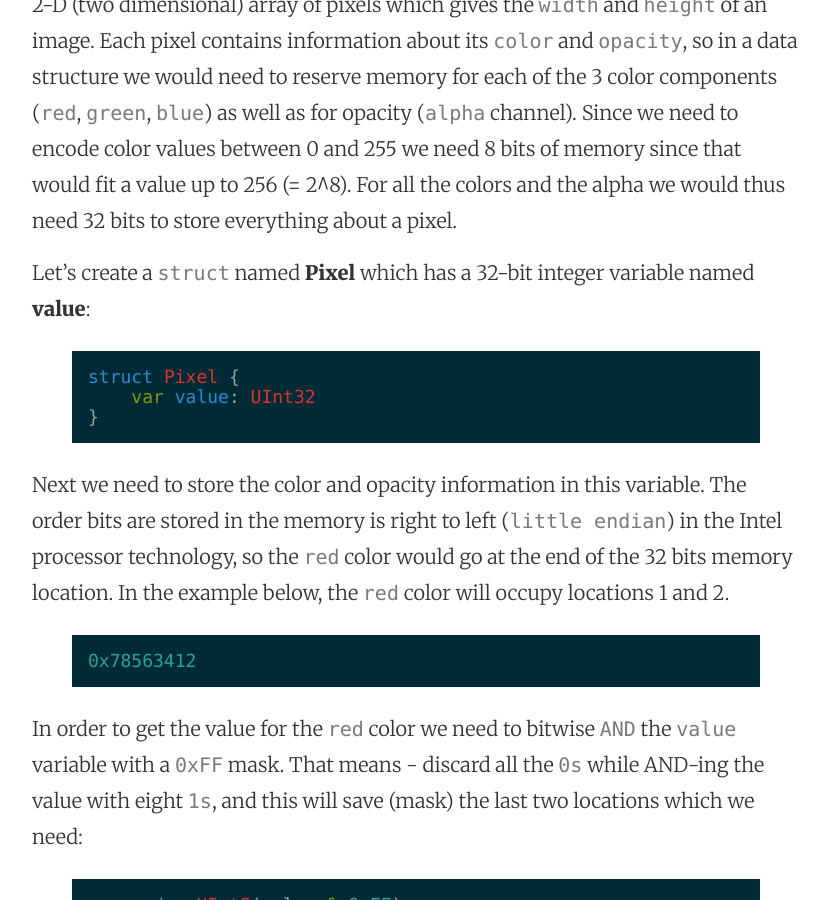
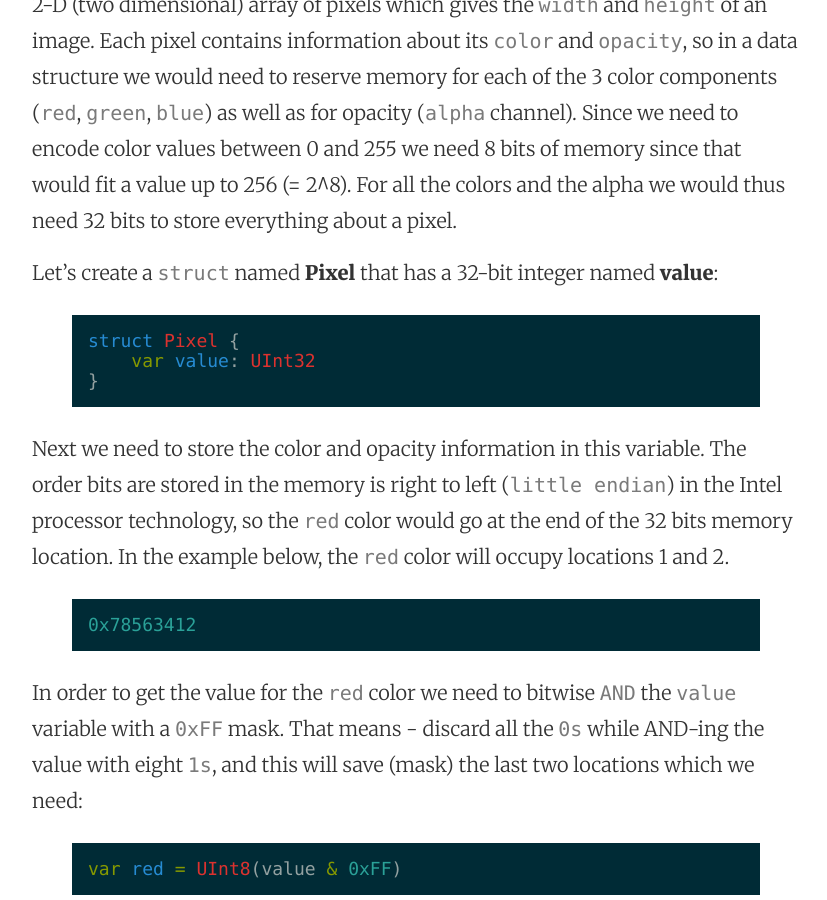
Before and after one commit to mhorga/mhorga.github.io, a Jekyll site: the page built from _posts/2015-10-05-image-processing-in-ios.markdown, in a window 1280 px wide and 900 px high, scrolled down 584 px. Shown: the whole window, without its empty margins (224-1051 px from the left). Built offline with Jekyll 4.4.1, drawn with Linux system fonts in a browser that asks for light colours.

Commit message:
Post update: Image processing in iOS

```diff
--- a/_posts/2015-10-05-image-processing-in-ios.markdown
+++ b/_posts/2015-10-05-image-processing-in-ios.markdown
@@ -5,7 +5,7 @@ layout: post
 ---
 Last time we looked at animations in iOS. This time we will look into `image processing` and how it works in iOS. An image, in the most basic definition, is a 2-D (two dimensional) array of pixels which gives the `width` and `height` of an image. Each pixel contains information about its `color` and `opacity`, so in a data structure we would need to reserve memory for each of the 3 color components (`red`, `green`, `blue`) as well as for opacity (`alpha` channel). Since we need to encode color values between 0 and 255 we need 8 bits of memory since that would fit a value up to 256 (= 2^8). For all the colors and the alpha we would thus need 32 bits to store everything about a pixel.
 
-Let's create a `struct` named __Pixel__ which has a 32-bit integer variable named __value__:
+Let's create a `struct` named __Pixel__ that has a 32-bit integer named __value__:
 
 {% highlight swift %}
 struct Pixel {
```
